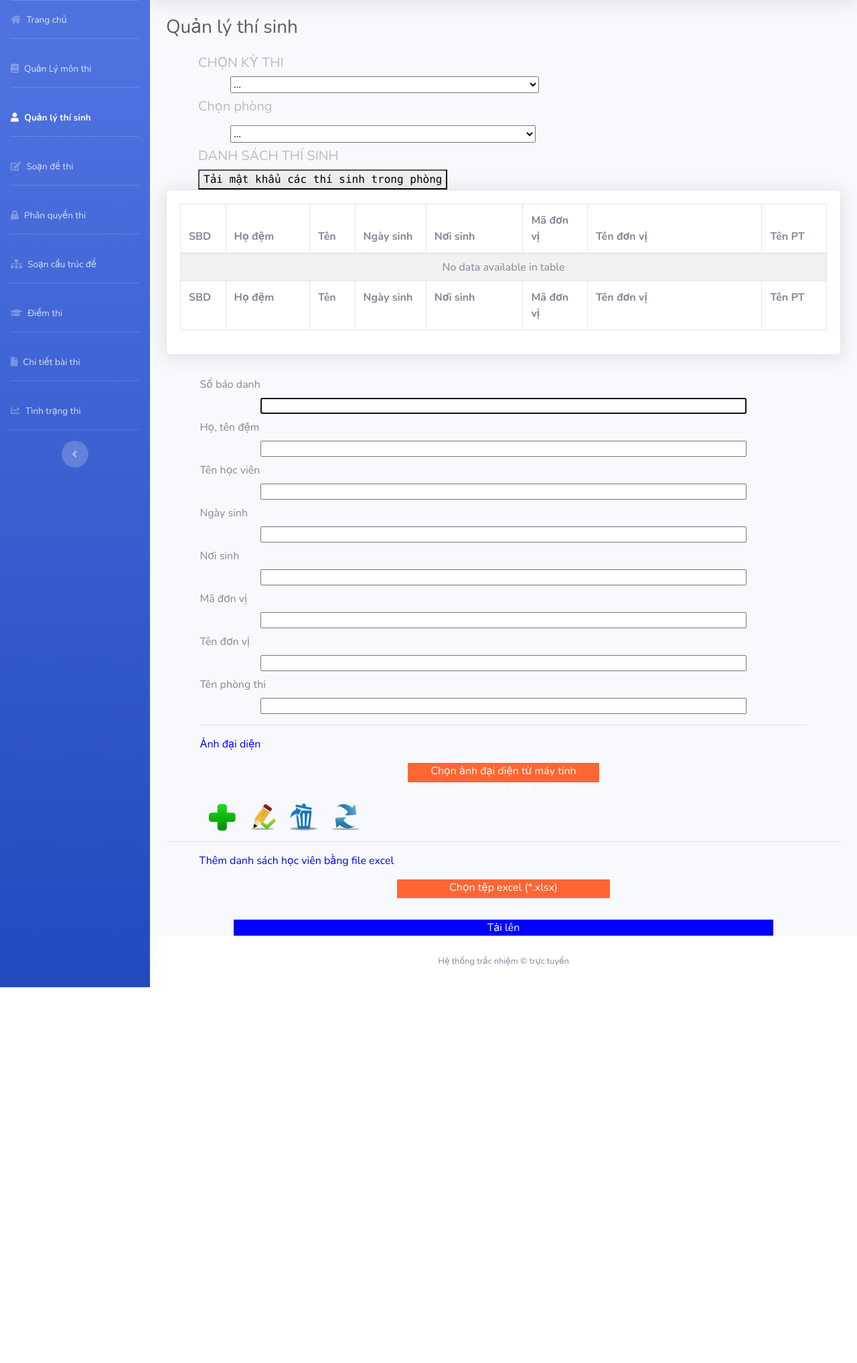
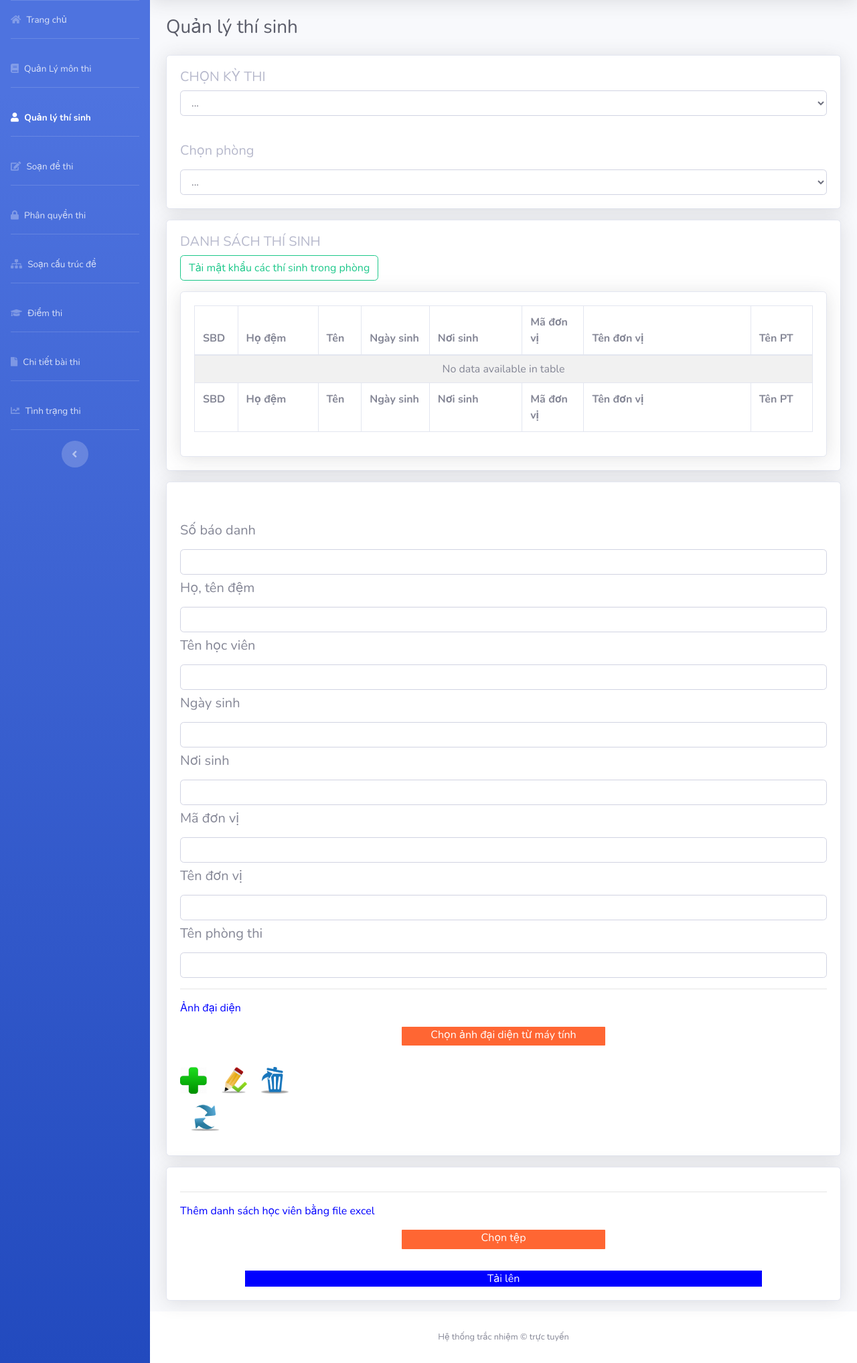
Before and after one commit to phunhph/web_trac_nhiem_PHP_e, a PHP site: page /index.php?controller=quanlythisinh in a window 1280 px wide. Shown: the part 70-2105 px from the top of the page at 67% size. Before the commit the page ends 1544 px from the top, so only its background shows below. Run offline with PHP 8.4, Linux system fonts and the light colour scheme; data comes from the database, SQL or seed files in the repository.

Commit message:
commit fix view

```diff
--- a/assets/js/quanlythisinh.js
+++ b/assets/js/quanlythisinh.js
@@ -110,6 +110,10 @@
     $("input[id='madonvi']").val($(this).children("td:eq(5)").text());
     $("input[id='tendonvi']").val($(this).children("td:eq(6)").text());
     $("input[id='phongthi']").val($(this).children("td:eq(7)").text());
+    var element = document.getElementById("update");
+    if (element) {
+      element.scrollIntoView({ behavior: "smooth" });
+    }
   });
   $("#refresh").click(function (e) {
     $("input[id='sbd']").val("");
--- a/views/quanlythisinh/admin/quanlythisinh.php
+++ b/views/quanlythisinh/admin/quanlythisinh.php
@@ -274,12 +274,10 @@
                     <div class="d-sm-flex align-items-center justify-content-between mb-4">
                         <h1 class="h3 mb-0 text-gray-800">Quản lý thí sinh</h1>
                     </div>
-
-                    <div>
-                        <div class="emain">
-                            <div class="ml-5">
+                    <div class="card shadow mb-3">
+                        <div class="card-body">
                             <p class="h5 ml-0 text-gray-500">CHỌN KỲ THI</p>
-                                <select class="ml-5" style=" width:48%; height:1.6em;" name="kythi" id="kythi">
+                            <select class="form-control" name="kythi" id="kythi">
                                 <option value="...">...</option>
                                 <?php foreach ($kythi as $key => $value) : ?>
                                 <option value="<?= $value->getMaKyThi() ?>">
@@ -288,28 +286,26 @@
                                 <?php endforeach; ?>
                             </select>
                         </div>
-                            <div class="phanquyen ml-5 mt-2">
-                                <div class="loadphong">
+                        <div class="card-body">
                             <p class="h5 ml-0 text-gray-500">Chọn phòng</p>
-                                    <form method='post' class="ml-5" id='loaddshvphong' style='margin-top:1em;'>
-                                        <select style='width:50%; height:1.6em;' id='phong' name='phong'>
+                            <form method='post' class="" id='loaddshvphong' style='margin-top:1em;'>
+                                <select class="form-control" id='phong' name='phong'>
                                     <option value='....'>...</option>";
                                 </select>
                             </form>
                         </div>
                     </div>
-                            <div class="htdanhsach mt-2">
-                                <div class="dshv">
-                                    <p class="h5 ml-5 text-gray-500">DANH SÁCH THÍ SINH</p>
-                                    <samp style="margin-left:3em;"><button id="dlpassword">
+                    <div class="card shadow mb-3">
+                        <div class="card-body">
+                            <p class="h5 ml-0 mb-2 text-gray-500">DANH SÁCH THÍ SINH</p>
+                            <button class="btn btn-outline-success mb-3" id="dlpassword">
                                 Tải mật khẩu các thí sinh trong phòng
-                                        </button></samp>
+                            </button>
                             <div class="loaddshv">
                                 <div class="card shadow mb-0">
                                     <div class="card-body">
                                         <div class="table-responsive">
-                                                    <table class="table table-bordered" id="" width="100%"
-                                                        cellspacing="0">
+                                            <table class="table table-bordered" id="" width="100%" cellspacing="0">
                                                 <thead>
                                                     <tr>
                                                         <th style='width:7%;'>SBD</th>
@@ -346,24 +342,66 @@
                                 </div>
                             </div>
                         </div>
-                                <div class="chitiet">
-                                    <form name="update" id="update" method="post">
-                                        <div class="csbd"><span>Số báo danh</span><input type="text" name="sbd" id="sbd"
-                                                value="" autofocus></div>
-                                        <div class="csbd"><span>Họ, tên đệm</span><input type="text" name="hodem"
-                                                id="hodem" value=""></div>
-                                        <div class="csbd"><span>Tên học viên</span><input type="text" name="ten"
-                                                id="ten" value=""></div>
-                                        <div class="csbd"><span>Ngày sinh</span><input type="text" name="ns" id="ns"
-                                                value=""></div>
-                                        <div class="csbd"><span>Nơi sinh</span><input type="text" name="noisinh"
-                                                id="noisinh" value=""></div>
-                                        <div class="csbd"><span>Mã đơn vị</span><input type="text" name="madonvi"
-                                                id="madonvi" value=""></div>
-                                        <div class="csbd"><span>Tên đơn vị</span><input type="text" name="tendonvi"
-                                                id="tendonvi" value=""></div>
-                                        <div class="csbd"><span>Tên phòng thi</span><input type="text" name="phongthi"
-                                                id="phongthi" value=""></div>
+                    </div>
+                    <div class="card shadow mb-3">
+                        <div class="card-body">
+                            <form name="update" class="w-100 text-black g-3" id="update" method="post">
+                                <div class="row">
+                                    <div class="mb-12 col-lg-12 col-md-12 col-sm-12 csbd">
+                                        <label class="form-label h5 fw-bolder">Số báo danh</label>
+                                        <input type="text" name="sbd" id="sbd"
+                                            class="form-control text-dark border-dark-subtle" value="">
+                                    </div>
+                                </div>
+                                <div class="row">
+                                    <div class="mb-12 col-lg-12 col-md-12 col-sm-12 csbd">
+                                        <label class="form-label h5 fw-bolder">Họ, tên đệm</label>
+                                        <input type="text" name="hodem" id="hodem"
+                                            class="form-control text-dark border-dark-subtle" value="">
+                                    </div>
+                                </div>
+                                <div class="row">
+                                    <div class="mb-12 col-lg-12 col-md-12 col-sm-12 csbd">
+                                        <label class="form-label h5 fw-bolder">Tên học viên</label>
+                                        <input type="text" name="ten" id="ten"
+                                            class="form-control text-dark border-dark-subtle" value="">
+                                    </div>
+                                </div>
+                                <div class="row">
+                                    <div class="mb-12 col-lg-12 col-md-12 col-sm-12 csbd">
+                                        <label class="form-label h5 fw-bolder">Ngày sinh</label>
+                                        <input type="text" name="ns" id="ns"
+                                            class="form-control text-dark border-dark-subtle" value="">
+                                    </div>
+                                </div>
+                                <div class="row">
+                                    <div class="mb-12 col-lg-12 col-md-12 col-sm-12 csbd">
+                                        <label class="form-label h5 fw-bolder">Nơi sinh</label>
+                                        <input type="text" name="noisinh" id="noisinh"
+                                            class="form-control text-dark border-dark-subtle" value="">
+                                    </div>
+                                </div>
+                                <div class="row">
+                                    <div class="mb-12 col-lg-12 col-md-12 col-sm-12 csbd">
+                                        <label class="form-label h5 fw-bolder">Mã đơn vị</label>
+                                        <input type="text" name="madonvi" id="madonvi"
+                                            class="form-control text-dark border-dark-subtle" value="">
+                                    </div>
+                                </div>
+                                <div class="row">
+                                    <div class="mb-12 col-lg-12 col-md-12 col-sm-12 csbd">
+                                        <label class="form-label h5 fw-bolder">Tên đơn vị</label>
+                                        <input type="text" name="tendonvi" id="tendonvi"
+                                            class="form-control text-dark border-dark-subtle" value="">
+                                    </div>
+                                </div>
+                                <div class="row">
+                                    <div class="mb-12 col-lg-12 col-md-12 col-sm-12 csbd">
+                                        <label class="form-label h5 fw-bolder">Tên phòng thi</label>
+                                        <input type="text" name="phongthi" id="phongthi"
+                                            class="form-control text-dark border-dark-subtle" value="">
+                                    </div>
+                                </div>
                                 <hr>
                                 <p style="color:blue;">Ảnh đại diện</p>
                                 <input type="file" name="pictureprofile" id="pictureprofile" value=""
@@ -373,32 +411,36 @@
                                     style="background:rgba(100%,40%,20%,1);cursor:pointer;border-radius:1px;width:31.5%;height:1.8em;color:white;display:block;margin:auto;margin-top:-1.8em; text-align:center;">
                                     Chọn ảnh đại diện từ máy tính (*.ipg,*.png)</p>
                             </form>
-                                    <div class="add">
+                            <div class="row">
+                                <div class="mb-3 col-lg-3 col-md-3 col-sm-3">
                                     <img id="add" src="assets/image/add.png" width="40" height="40"
-                                            title="Thêm học viên mới"
-                                            style="margin-left:4em;margin-top:1em; cursor:pointer;">
+                                        title="Thêm học viên mới" style="margin-top:1em; cursor:pointer;">
                                     <img id="edit" src="assets/image/edit.ico" width="40" height="40"
                                         title="Sửa thông tin học viên"
                                         style="margin-left:1em;margin-top:1em; cursor:pointer;">
                                     <img id="delete" src="assets/image/delete.png" width="43" height="40"
-                                            title="Xóa học viên"
-                                            style="margin-left:1em;margin-top:1em; cursor:pointer;">
+                                        title="Xóa học viên" style="margin-left:1em;margin-top:1em; cursor:pointer;">
                                     <a href=""><img id="refresh" src="assets/image/refresh-icon.png" width="43"
                                             height="40" title="Refresh"
                                             style="margin-left:1em;margin-top:1em; cursor:pointer;"></a>
                                 </div>
-
                             </div>
+                        </div>
+                    </div>
+                    <div class="card shadow mb-3">
+                        <div class="card-body">
+                            <div class="emain">
+                                <div class="htdanhsach mt-2">
                                     <div class="load5">
                                         <hr>
-                                    <p style="color:blue; margin-left:3.1em;">Thêm danh sách học viên bằng file excel
+                                        <p style="color:blue;">Thêm danh sách học viên bằng file excel
                                         </p>
                                         <form id="upload" method="post" enctype="multipart/form-data">
                                             <input type="file" id="uploads" name="upf" title="Chọn file Excel"
                                                 style="background:blue;cursor:pointer;border-radius:1px;width:30%;height:1.8em;color:white;z-index:1000;opacity:0;">
                                             <p
                                                 style="background:rgba(100%,40%,20%,1);cursor:pointer;border-radius:1px;width:31.5%;height:1.8em;color:white;display:block;margin:auto;margin-top:-1.8em; text-align:center;">
-                                            Chọn tệp excel (*.xlsx)</p>
+                                                Chọn tệp</p>
                                             <input type="submit" name="clickup" id="Submit" value="Tải lên"
                                                 title="Nhấn để tải lên"
                                                 style="margin-top:2em; border:none; background:blue;cursor:pointer; color:white; width:80%; height:1.5em;">
@@ -406,8 +448,7 @@
 
                                         <script>
                                         document.getElementById('upload').addEventListener('submit', function(e) {
-                                        e.preventDefault(); // Ngăn chặn hành động mặc định của form
-
+                                            e.preventDefault();
                                             var fileInput = document.getElementById('uploads');
                                             var file = fileInput.files[0];
 
@@ -416,7 +457,8 @@
                                                 formData.append('upf', file);
 
                                                 var xhr = new XMLHttpRequest();
-                                            xhr.open('POST', 'index.php?controller=createthisinhByexcel', true);
+                                                xhr.open('POST', 'index.php?controller=createthisinhByexcel',
+                                                    true);
 
                                                 xhr.onload = function() {
                                                     if (xhr.status >= 200 && xhr.status < 300) {
@@ -436,7 +478,8 @@
                                                 };
 
                                                 xhr.onerror = function() {
-                                                console.error('Đã xảy ra lỗi trong quá trình gửi yêu cầu.');
+                                                    console.error(
+                                                        'Đã xảy ra lỗi trong quá trình gửi yêu cầu.');
                                                 };
 
                                                 xhr.send(formData);
@@ -448,6 +491,7 @@
 
 
 
+                                    </div>
                                 </div>
                             </div>
                         </div>
```
Lines whose indentation alone changed are shown as unchanged.
